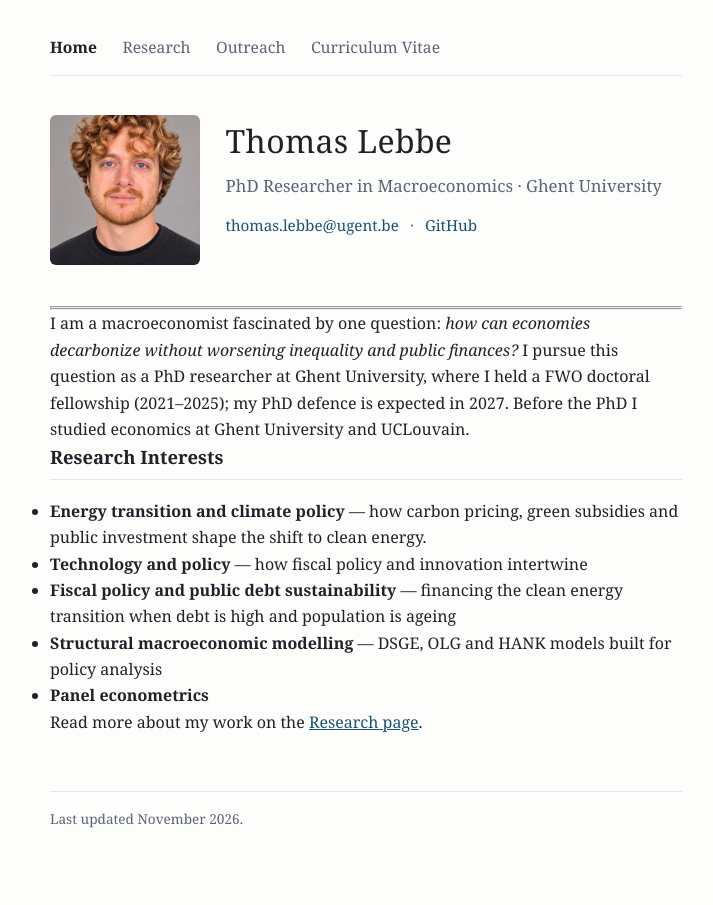
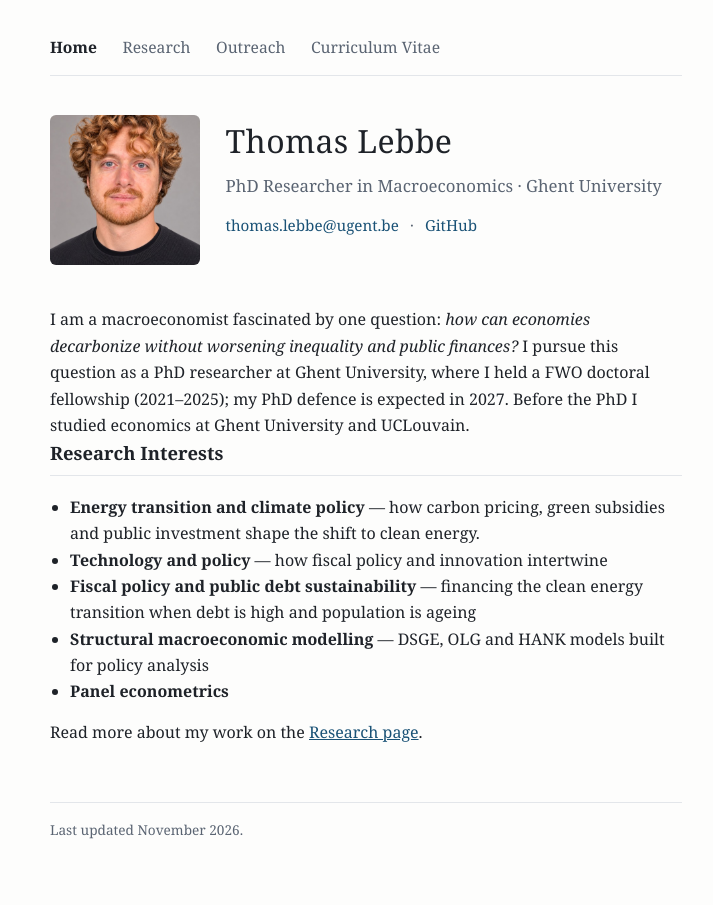
Before and after one commit to thomaslebbe/thomaslebbe.github.io, a Jekyll site: the page built from index.md, in a window 1280 px wide. Shown: the whole page, without its empty margins (274-987 px from the left). Built offline with Jekyll 4.4.1, drawn with Linux system fonts in a browser that asks for light colours.

Commit message:
Layout robustness: global paragraph/list spacing, cache-busted CSS, remove stray hrs on homepage
Co-Authored-By: Claude Fable 5 <noreply@anthropic.com>

```diff
--- a/_layouts/default.html
+++ b/_layouts/default.html
@@ -5,7 +5,7 @@
 <meta name="viewport" content="width=device-width, initial-scale=1">
 <title>{% if page.title %}{{ page.title }} · {% endif %}Thomas Lebbe · Economist</title>
 <meta name="description" content="{{ page.description | default: site.description }}">
-<link rel="stylesheet" href="{{ '/style.css' | relative_url }}">
+<link rel="stylesheet" href="{{ '/style.css' | relative_url }}?v={{ site.time | date: '%s' }}">
 </head>
 <body>
 
--- a/index.md
+++ b/index.md
@@ -1,9 +1,6 @@
 ---
 layout: home
 permalink: /
----
----
-
 ---
 
 I am a macroeconomist fascinated by one question: *how can economies decarbonize without worsening inequality and public finances?* I pursue this question as a PhD researcher at Ghent University, where I held a FWO doctoral fellowship (2021–2025); my PhD defence is expected in 2027. Before the PhD I studied economics at Ghent University and UCLouvain.
--- a/style.css
+++ b/style.css
@@ -60,8 +60,10 @@ p.bio { margin-bottom: 0.9rem; }
 .paper { margin-bottom: 1.3rem; }
 .paper .title { font-weight: bold; }
 .paper .meta { color: var(--muted); font-size: 0.92rem; font-style: italic; }
+/* Paragraph rhythm for all rendered markdown (the * reset removes browser defaults) */
+p + p { margin-top: 0.9em; }
+section ul:not(.interests), section ol { margin: 0.4em 0 0.9em 1.25em; }
 .paper .desc { font-size: 0.97rem; margin-top: 0.15rem; }
-.paper .desc p + p { margin-top: 1em; }
 .paper .links { font-size: 0.9rem; margin-top: 0.2rem; }
 .paper summary { cursor: pointer; }
 .paper summary::marker { color: var(--muted); }
```
